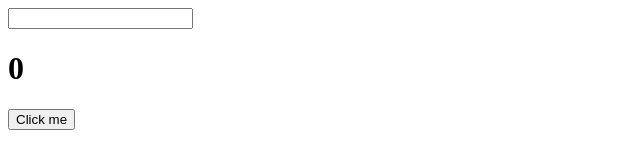
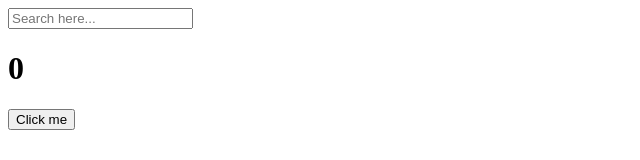
Before and after one commit to j2h30728/react-nomadcoder, a React (Create React App) app in the folder react-for-beginners/: page / in a window 1280 px wide. Shown: the top 160 px of the page, without its empty margins (0-640 px from the left). Built offline with nearby package versions, Linux system fonts and the light colour scheme.

Commit message:
6.3_useEffect 복습 : useEffect를 통해 우리는 언제코드를 실행할 지 선택권을 가질 수 있다.

```diff
--- a/react-for-beginners/src/App.js
+++ b/react-for-beginners/src/App.js
@@ -4,7 +4,9 @@ function App() {
   const [counter, setCounter] = useState(0);
   const [keyword, setKeyword] = useState("");
   const onClick = () => setCounter((prev) => prev + 1);
+  const onChange = (e) => setKeyword(e.target.value);
   console.log("i run all the time");
+
   useEffect(() => {
     console.log("i run only once.");
   }, []);
@@ -21,7 +23,12 @@ function App() {
   }, [counter, keyword]);
   return (
     <div>
-      <input type="text" onChange={(e) => setKeyword(e.target.value)} />
+      <input
+        value={keyword}
+        onChange={onChange}
+        type="text"
+        placeholder="Search here..."
+      />
       <h1>{counter}</h1>
       <button onClick={onClick}>Click me</button>
     </div>
```
